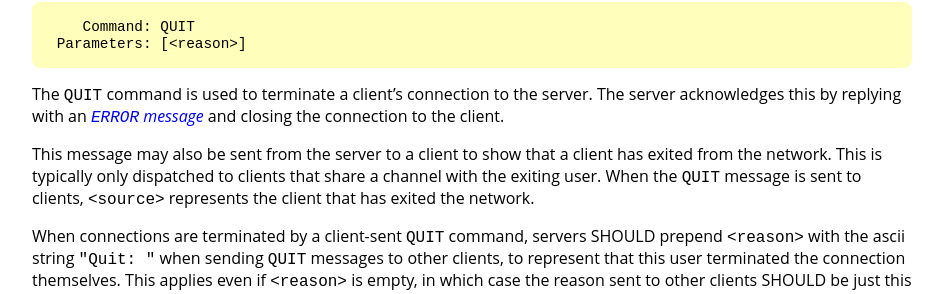
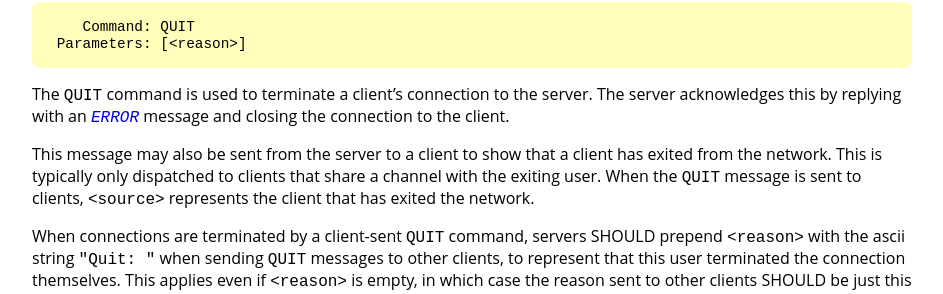
Before and after one commit to ircdocs/modern-irc, a Jekyll site: the page built from index.md, in a window 1280 px wide and 900 px high, scrolled down 17323 px. Shown: the part 155-449 px from the top of the window, without its empty margins (168-1111 px from the left). Built offline with Jekyll 4.4.1, drawn with Linux system fonts in a browser that asks for light colours; some web fonts are replaced.

```diff
--- a/index.md
+++ b/index.md
@@ -622,7 +622,7 @@ Command Example:
         Command: QUIT
      Parameters: [<reason>]
 
-The `QUIT` command is used to terminate a client's connection to the server. The server acknowledges this by replying with an [`ERROR` message](#error-message) and closing the connection to the client.
+The `QUIT` command is used to terminate a client's connection to the server. The server acknowledges this by replying with an [`ERROR`](#error-message) message and closing the connection to the client.
 
 This message may also be sent from the server to a client to show that a client has exited from the network. This is typically only dispatched to clients that share a channel with the exiting user. When the `QUIT` message is sent to clients, `<source>` represents the client that has exited the network.
 
```
